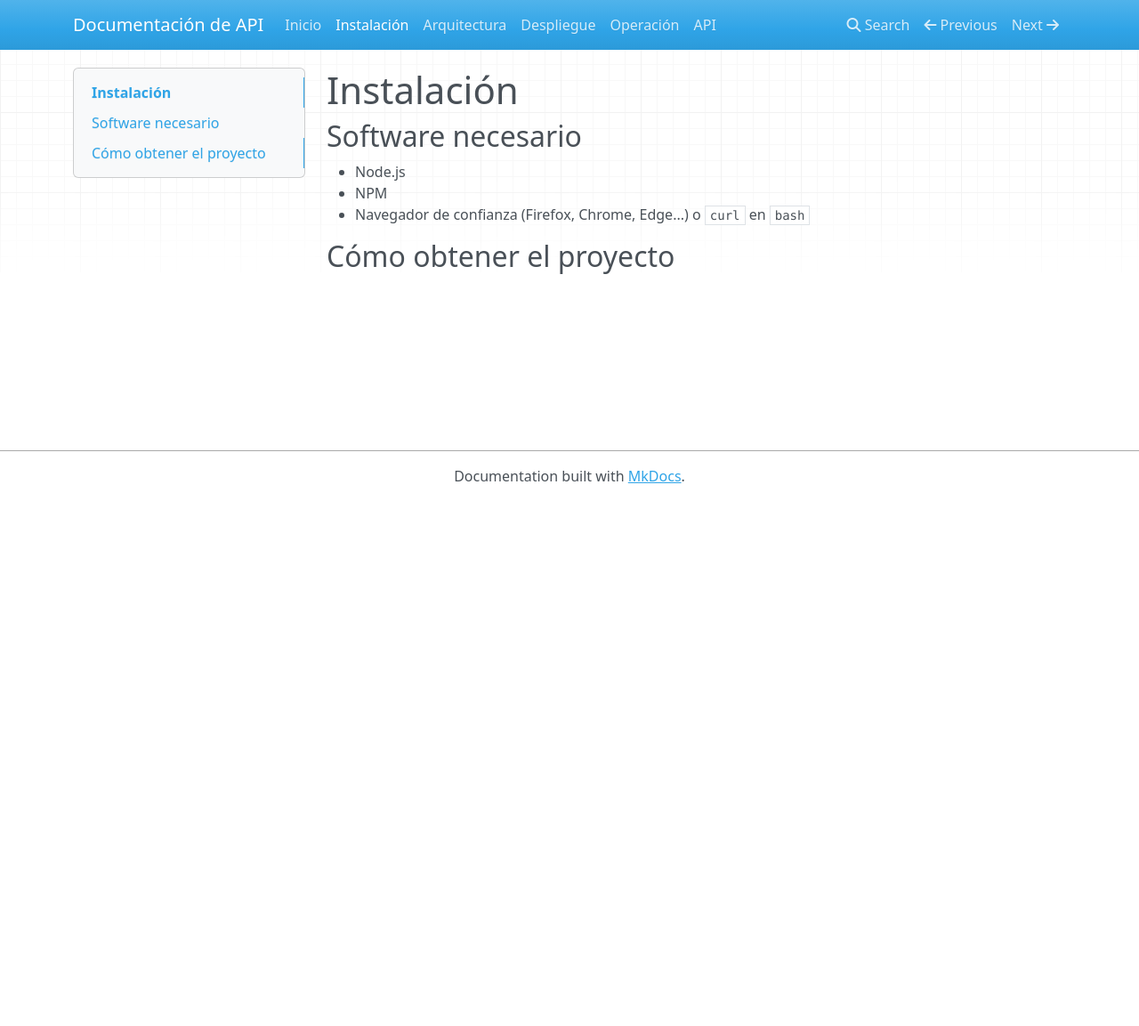
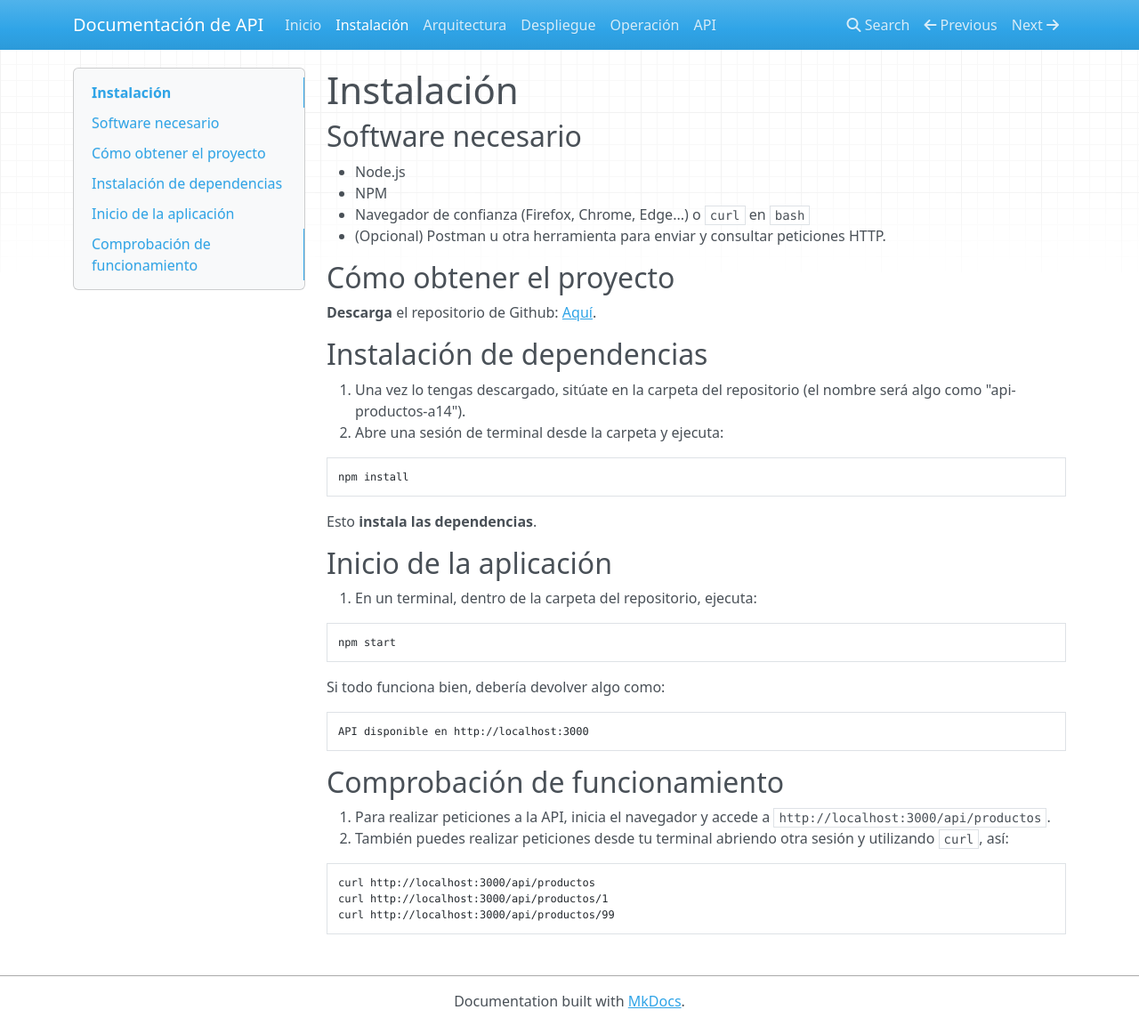
Before and after one commit to mxescag/api-productos-a14, an MkDocs documentation site: the page built from docs/instalacion.md, in a window 1280 px wide and 1153 px high. Shown: the whole window at 89% size. Built offline with MkDocs 1.6.1, drawn with Linux system fonts in a browser that asks for light colours; nearby versions of some CDN libraries.

Commit message:
docs: modificar guía de instalación y uso

````diff
--- a/docs/instalacion.md
+++ b/docs/instalacion.md
@@ -5,6 +5,38 @@
 - Node.js
 - NPM
 - Navegador de confianza (Firefox, Chrome, Edge...) o `curl` en `bash`
+- (Opcional) Postman u otra herramienta para enviar y consultar peticiones HTTP.
 
 
 ## Cómo obtener el proyecto
+
+**Descarga** el repositorio de Github: [Aquí](https://github.com/mxescag/api-productos-a14).
+
+## Instalación de dependencias
+
+1. Una vez lo tengas descargado, sitúate en la carpeta del repositorio (el nombre será algo como "api-productos-a14").
+2. Abre una sesión de terminal desde la carpeta y ejecuta:
+```bash
+npm install
+```
+Esto **instala las dependencias**.
+
+## Inicio de la aplicación
+
+1. En un terminal, dentro de la carpeta del repositorio, ejecuta:
+```bash
+npm start
+```
+Si todo funciona bien, debería devolver algo como:
+```bash
+API disponible en http://localhost:3000
+```
+## Comprobación de funcionamiento
+
+1. Para realizar peticiones a la API, inicia el navegador y accede a `http://localhost:3000/api/productos`.
+2. También puedes realizar peticiones desde tu terminal abriendo otra sesión y utilizando `curl`, así:
+```bash
+curl http://localhost:3000/api/productos
+curl http://localhost:3000/api/productos/1
+curl http://localhost:3000/api/productos/99
+```
````
